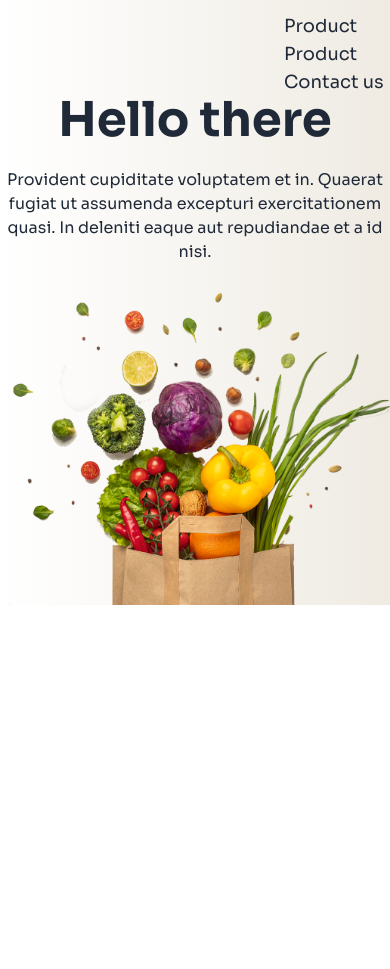
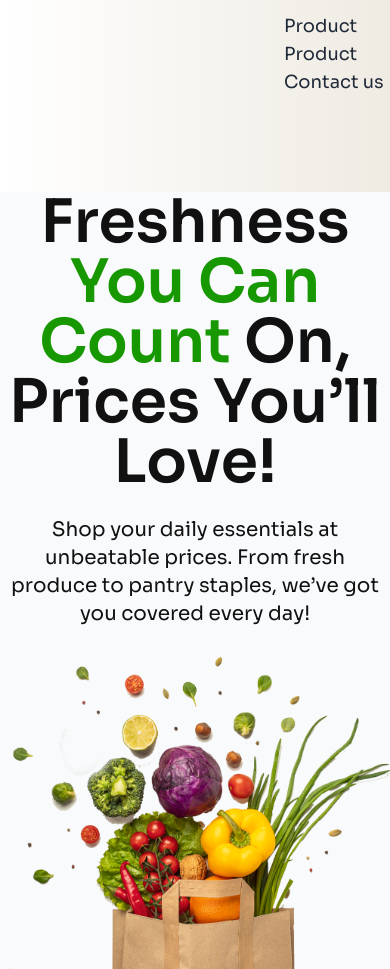
Before and after one commit to for-Sifad99/Food-store, a plain HTML site: page index.html in a window 390 px wide. Shown: the top 969 px of the page. Before the commit the page ends 844 px from the top, so only its background shows below. Drawn offline with nearby package versions, Linux system fonts and the light colour scheme.

Commit message:
banner responsive cheak

```diff
--- a/index.html
+++ b/index.html
@@ -44,17 +44,18 @@
             <button class="px-5 py-1 bg-[#179800] border-2 border-[#179800] text-[#FFFFFF] rounded-lg text-lg">Register</button>
           </div>
         </nav>
-        <section class="">
+        <section class=" max-w-5xl bg-slate-50 lg:mx-56 my-24">
           <div class="text-center">
-            <div class="">
-              <h1 class="text-5xl font-bold">Hello there</h1>
-              <p class="py-6">
-                Provident cupiditate voluptatem et in. Quaerat fugiat ut assumenda excepturi exercitationem
-                quasi. In deleniti eaque aut repudiandae et a id nisi.
+            <div>
+              <h1 class="text-6xl text-[#111111] font-semibold">
+                Freshness <span class="text-[#179800]">You Can Count</span> On, Prices You’ll Love!
+              </h1>
+              <p class="py-6 text-xl text-[#111111]">
+                Shop your daily essentials at unbeatable prices. From fresh produce to pantry staples, we’ve got you covered every day!
               </p>
             </div>
-            <div class="">
-              <img class="" src="./images/hero-vegetables.png" alt="">
+            <div>
+              <img src="./images/hero-vegetables.png" alt="">
             </div>
           </div>
       </section>
@@ -69,4 +70,3 @@
       </footer>
 </body>
 </html>
-<!-- max-w-5xl bg-slate-50 justify-center lg:mx-64 -->
```
